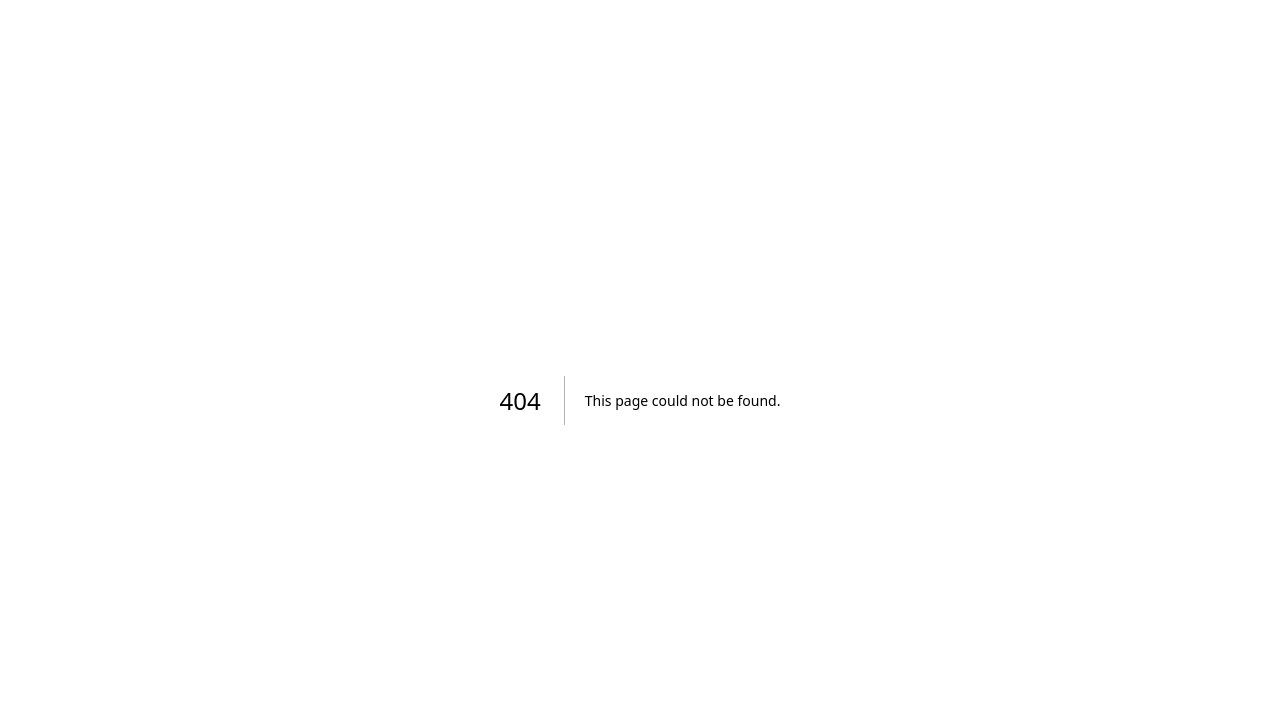
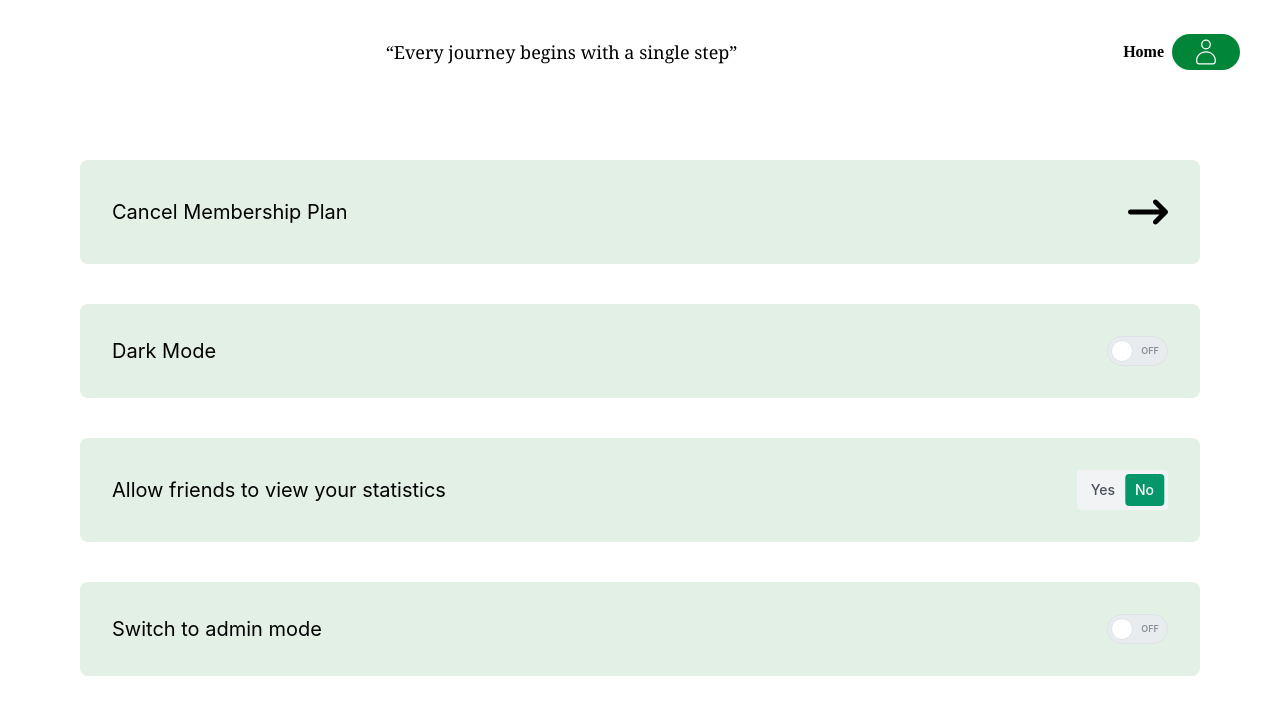
Before and after one commit to ArjunXvarma/team-project-team-26, a Next.js app in the folder frontend/: page /settings in a window 1280 px wide. Before the commit this address had no page. Shown: the top 714 px of the page. Built offline with nearby package versions, Linux system fonts and the light colour scheme.

Commit message:
Added settings page & integrated buy membership and cancel membership API

```diff
--- a/frontend/src/app/home/page.tsx
+++ b/frontend/src/app/home/page.tsx
@@ -7,10 +7,11 @@ import { CiUser} from "react-icons/ci";
 import { AiOutlineFire } from "react-icons/ai";
 import { SlDrop } from "react-icons/sl";
 import { useState } from 'react';
-
+import Cookies from "js-cookie";
 
 
 export default function Home(){
+
 
     const [data, setData] = useState([
         { day: 'Mon', distance: 10 },
@@ -22,7 +23,7 @@ export default function Home(){
         { day: 'Sun', distance: 28 },
       ]);
       const maxDistance = Math.max(...data.map(item => item.distance));
-
+      const [username, setUsername] = useState(Cookies.get("username"));
 
     return (
         <main>
@@ -30,13 +31,14 @@ export default function Home(){
                 <header className="flex w-full h-20 justify-around items-center pt-6">
                     <p className="text-center text-lg font-serif flex-grow">“Every journey begins with a single step”</p>
 
-                    <Link href={"/landing"} className="rounded-xl mr-10">
-                        <Button  className="rounded-full" variant="filled" color="rgba(0, 133, 57, 1)" radius="xl"><CiUser size={30}/></Button>
+                    <Link href={"/landing"} className="flex items-center rounded-xl mr-10">
+                        <p className='font-domine font-bold mr-2'>Home</p>
+                        <Button  className="rounded-full bg-green-700" variant="filled" color="rgba(0, 133, 57, 1)" radius="xl" >  <CiUser size={30}/></Button>
                     </Link>
                 </header>
 
                 <div className="px-20 mb-20">
-                    <p className="font-serif text-2xl mt-10 ">Hi, name</p>
+                    <p className="font-serif text-2xl mt-10 ">Hi {username},</p>
 
                     <div className="grid grid-cols-1 md:grid-cols-2 gap-6 mb-8 mt-10">
                         <div className="w-auto border-2 border-primary bg-tertiary h-80 rounded-lg justify-start p-2 px-4">
--- a/frontend/src/app/login/page.tsx
+++ b/frontend/src/app/login/page.tsx
@@ -72,6 +72,7 @@ export default function Login() {
           message: "Logging you in",
         });
         Cookie.set("token", loginResponse.session_token!);
+        Cookie.set("username", loginResponse.name!);
         router.push("/");
       }
     } catch (error) {
--- a/frontend/src/app/membership/page.tsx
+++ b/frontend/src/app/membership/page.tsx
@@ -54,6 +54,7 @@ export default function Home(){
       };
 
 
+
     return (
         <main className="w-full min-h-screen bg-primary flex justify-center items-center">
             <div className="max-w-screen-lg w-full mb-20">
@@ -76,9 +77,9 @@ export default function Home(){
                 </div>
 
 
-                <div className="flex justify-center mt-10 gap-2 flex-wrap">
+                <div className="flex justify-center items-center mt-10 gap-2 flex-wrap">
                 {selectedPlanType && selectedMembershipPlans?.map((plan, index) => (
-                <div key={index} className={`flex flex-col items-center rounded-xl p-6 w-72 h-96  ${selectedPlan === index ? 'bg-lightGreen' : 'bg-white'}`}>
+                <div key={index} className={`flex flex-col items-center rounded-xl p-6 w-72 h-80  ${selectedPlan === index ? 'bg-lightGreen w-80 h-96' : 'bg-white'}`}>
                         <p className="text-2xl font-serif mt-2 ">{membershipData?.MembershipType[index]}</p>
                         <div className='divide-y divide-gray-500 flex flex-col justify-between '>
                             <div className="flex font-serif mb-3 justify-center">
@@ -87,11 +88,6 @@ export default function Home(){
                                 <p className="text-xl mt-7">/{selectedPlanType}</p>
                             </div>
 
-                            {/* <div className="flex flex-col text-center mt-4">
-                                {plan.features.map((feature, index) => (
-                                    <p key={index} className="mb-2">{feature}</p>
-                                ))}
-                            </div> */}
                             <div className="text-white py-4 flex items-center justify-center">
                                 {selectedPlan === index ? (
                                     <Button onClick={() => handleSelectPlan(index)} className=" bg-gray-500" variant="filled" color="gray" radius="sm">Cancel</Button>
@@ -109,7 +105,8 @@ export default function Home(){
                         <div className="flex justify-center mt-10">
                             <Link href={{ pathname: '/payment', query: {
                                     selectedPlanName: membershipData?.MembershipType[selectedPlan],
-                                    selectedPlanPrice: "£"+selectedMembershipPlans?.[selectedPlan]+"/"+selectedPlanType
+                                    selectedPlanPrice: "£"+selectedMembershipPlans?.[selectedPlan]+"/",
+                                    selectedPlanDuration: selectedPlanType+""
                                 }}}>
                                 <Button className="text-white px-4 py-2 rounded bg-green-600" variant="filled" size="md"> Continue &nbsp; <FaArrowRight/></Button>
                             </Link>
--- a/frontend/src/app/payment/page.tsx
+++ b/frontend/src/app/payment/page.tsx
@@ -11,9 +11,17 @@ import { FaApple } from "react-icons/fa6";
 import { FaAlipay } from "react-icons/fa6";
 import { number, expirationDate, cvv } from 'card-validator';
 import { API_URL } from "@/constants";
-
+import { AuthAPIResponse } from "@/types";
+import { BiSolidError } from "react-icons/bi";
+import Cookie from "js-cookie";
+import { notifications } from "@mantine/notifications";
+import { IoMdCheckmarkCircleOutline } from "react-icons/io";
+import { useRouter } from "next/navigation";
 
 export default function Payment() {
+
+    const router = useRouter();
+    const [loading, setLoading] = useState(false);
 
     interface PaymentMethodData{
        PaymentMethod: string[];
@@ -49,12 +57,64 @@ export default function Payment() {
     const searchParams = useSearchParams();
     const name = searchParams.get("selectedPlanName");
     const price = searchParams.get("selectedPlanPrice")
+    const duration = searchParams.get("selectedPlanDuration")
+
     const [selectedPaymentMethod, setSelectedPaymentMethod] = useState<String | null>(null);
 
     const handlePaymentMethodChange = (method:String) => {
         setSelectedPaymentMethod(method);
     };
 
+    const submit = async () => {
+        setLoading(true);
+        try {
+          const token = Cookie.get("token");
+          const response = await fetch(`${API_URL}/buy_membership`, {
+            method: "POST",
+            credentials: "include",
+            headers: { "Content-Type": "application/json",
+                        "Authorization": `Bearer ${token}` },
+            body: JSON.stringify({
+                membership_type: name,
+                duration: duration,
+                mode_of_payment: selectedPaymentMethod,
+            }),
+          });
+
+            const purchaseResponse: AuthAPIResponse = await response.json();
+            // handle errors
+            if (response.status == 400) {
+                console.log(purchaseResponse.error);
+                notifications.show({
+                    color: "red",
+                    title: "Error",
+                    icon: <BiSolidError />,
+                    message: purchaseResponse.error,
+                });
+            } else if (response.status == 401) {
+                console.log(purchaseResponse.error);
+            } else {
+                notifications.show({
+                color: "green",
+                title: "Success",
+                icon: <IoMdCheckmarkCircleOutline />,
+                message: "Purchased Membership",
+                });
+                router.push("/thankyou");
+            }
+
+        } catch (error) {
+        console.log(error);
+        notifications.show({
+            color: "red",
+            title: "Server Error",
+            icon: <BiSolidError />,
+            message: "There was a problem contacting the server. Please try again later.",
+        });
+        }
+
+        setLoading(false);
+    };
 
         return (
         <main className="w-screen h-screen bg-primary">
@@ -68,6 +128,7 @@ export default function Payment() {
                     <div className="w-fit flex bg-white  rounded-md p-4 ">
                         <p className="text-lg">Selected Plan: &nbsp; </p>
                         <p className="font-semibold text-lg">{name} - {price}</p>
+                        <p className="font-semibold text-lg">{duration}</p>
                     </div>
                 </div>
 
@@ -86,9 +147,7 @@ export default function Payment() {
                     <CreditCardForm/> :
                         ( selectedPaymentMethod !== null ?
                                 <div>
-                                    <Link href={"/thankyou"}>
-                                        <Button className="bg-green-600 hover:bg-green-700" >Continue</Button>
-                                    </Link>
+                                    <Button onClick={submit} className="bg-green-600 hover:bg-green-700" >Continue</Button>
                                 </div>
                             :
                             null
--- /dev/null
+++ b/frontend/src/app/settings/page.tsx
@@ -0,0 +1,141 @@
+"use client"
+import React, {useState} from 'react';
+import Link from "next/link";
+import { Button } from "@mantine/core";
+import { CiUser} from "react-icons/ci";
+import { FaArrowRightLong } from "react-icons/fa6";
+import { UnstyledButton } from '@mantine/core';
+import { Switch } from '@mantine/core';
+import { useRouter } from "next/navigation";
+import { SegmentedControl } from '@mantine/core';
+import { API_URL } from "@/constants";
+import { AuthAPIResponse } from "@/types";
+import { BiSolidError } from "react-icons/bi";
+import Cookie from "js-cookie";
+import { notifications } from "@mantine/notifications";
+import { IoMdCheckmarkCircleOutline } from "react-icons/io";
+
+export default function Settings() {
+    const router = useRouter();
+    const [loading, setLoading] = useState(false);
+
+    const [darkMode, setDarkMode] = useState(false);
+    const [allowFriends, setAllowFriends] = useState<string>('no');
+    const [adminMode, setAdminMode] = useState(false);
+
+    const handleDarkModeChange = (event: React.ChangeEvent<HTMLInputElement>) => {
+        setDarkMode(event.currentTarget.checked);
+    };
+
+    const handleAllowFriendsChange = (value: string) => {
+        setAllowFriends(value);
+    };
+
+    const handleAdminModeChange = (event: React.ChangeEvent<HTMLInputElement>) => {
+        setAdminMode(event.currentTarget.checked);
+    };
+
+    const submit = async () => {
+        setLoading(true);
+
+        try {
+          const token = Cookie.get("token");
+          const response = await fetch(`${API_URL}/cancel_membership`, {
+            method: "DELETE",
+            credentials: "include",
+            headers: { "Authorization": `Bearer ${token}` },
+          });
+
+            const cancelResponse: AuthAPIResponse = await response.json();
+            // handle errors
+            if (response.status == 404) {
+                console.log(cancelResponse.error);
+                notifications.show({
+                    color: "red",
+                    title: "Error",
+                    icon: <BiSolidError />,
+                    message: cancelResponse.error,
+                });
+            } else if (response.status == 401) {
+                console.log(cancelResponse.error);
+
+            } else if (response.status == 200){
+                notifications.show({
+                color: "green",
+                title: "Success",
+                icon: <IoMdCheckmarkCircleOutline />,
+                message: cancelResponse.message,
+                });
+            }
+
+        } catch (error) {
+        console.log(error);
+        notifications.show({
+            color: "red",
+            title: "Server Error",
+            icon: <BiSolidError />,
+            message: "There was a problem contacting the server. Please try again later.",
+        });
+        }
+
+        setLoading(false);
+    };
+
+
+    return (
+        <main>
+            <div className="w-full h-full">
+                <header className="flex w-full h-20 justify-around items-center pt-6">
+                    <p className="text-center text-lg font-serif flex-grow">“Every journey begins with a single step”</p>
+
+                    <Link href={"/landing"} className="flex items-center rounded-xl mr-10">
+                        <p className='font-domine font-bold mr-2'>Home</p>
+                        <Button  className="rounded-full bg-green-700" variant="filled" color="rgba(0, 133, 57, 1)" radius="xl" >  <CiUser size={30}/></Button>
+                    </Link>
+                </header>
+
+                <div className='flex flex-col flex-shrink gap-10 justify-center mt-20 mx-20'>
+
+                    <div className='flex justify-between items-center bg-tertiary rounded-lg p-8  w-full'>
+                            <p className='text-xl'> Cancel Membership Plan</p>
+                            <UnstyledButton onClick={submit}>
+                                <FaArrowRightLong size={40} />
+                            </UnstyledButton>
+                    </div>
+                    <div className='flex justify-between items-center bg-tertiary rounded-lg p-8  w-full'>
+                            <p className='text-xl'> Dark Mode</p>
+                            <Switch
+                                color={darkMode ? "rgba(5, 150, 105, 1)" : "gray"}
+                                size="lg"
+                                onLabel="ON" offLabel="OFF"
+                                checked={darkMode}
+                                onChange={handleDarkModeChange}
+                            />
+                    </div>
+                    <div className='flex justify-between items-center bg-tertiary rounded-lg p-8  w-full'>
+                            <p className='text-xl'>Allow friends to view your statistics</p>
+                            <SegmentedControl
+                                color= "rgba(5, 150, 105, 1)"
+                                value={allowFriends}
+                                onChange={handleAllowFriendsChange}
+                                data={[
+                                { value: 'yes', label: 'Yes' },
+                                { value: 'no', label: 'No' },
+                                ]}
+                            />
+                    </div>
+                    <div className='flex justify-between items-center bg-tertiary rounded-lg p-8  w-full'>
+                            <p className='text-xl'>Switch to admin mode</p>
+                            <Switch
+                                color={adminMode ? "rgba(5, 150, 105, 1)" : "gray"}
+                                size="lg"
+                                onLabel="ON" offLabel="OFF"
+                                checked={adminMode}
+                                onChange={handleAdminModeChange}
+                        />
+                    </div>
+                </div>
+            </div>
+        </main>
+     );
+}
--- a/frontend/src/app/thankyou/page.tsx
+++ b/frontend/src/app/thankyou/page.tsx
@@ -4,18 +4,23 @@ import { Image } from "@mantine/core";
 import Link from "next/link";
 import { IoMdHome } from "react-icons/io";
 import { IoFootsteps } from "react-icons/io5";
+import { useState } from 'react';
+import Cookies from "js-cookie";
 
 export default function Thankyou() {
+    const [username, setUsername] = useState(Cookies.get("username"));
+
     return (
         <main className="w-screen h-screen bg-tertiary relative">
-            <div className="flex justify-center p-36 ">
-                <div className="bg-white rounded-lg shadow-xl flex-col text-center p-28 mt-2 relative z-10">
-                    <p className=" text-4xl font-semibold">You`re a member, name!</p>
-                    <p className=" text-3xl font-semibold mt-10">View your dashboard</p>
+            <div className="flex justify-center p-28 ">
+                <div className="bg-white rounded-lg shadow-xl flex-col text-center p-28  relative z-10">
+                    <p className=" text-4xl font-semibold">Congratulations {username}!</p>
+                    <p className=" text-4xl font-semibold mt-4">You are now a member</p>
+                    <p className=" text-3xl font-semibold mt-8">View your dashboard</p>
                     <Link href={'/home'}>
                         <Button className="mt-5  bg-green-700" size="md"><IoMdHome size={36}/></Button>
                     </Link>
-                    <IoFootsteps size={150} className="absolute top-0 right-0 transform translate-x-1/2 -translate-y-1/2 -rotate-45"/>
+                    <IoFootsteps size={150} className="absolute top-2 right-0 transform translate-x-1/2 -translate-y-1/2 -rotate-45"/>
                 </div>
 
                  <div className="absolute bottom-0 right-0 z-0">
```
Also changed, not shown: 1 other file (tests, documents, lock files or other folders).
